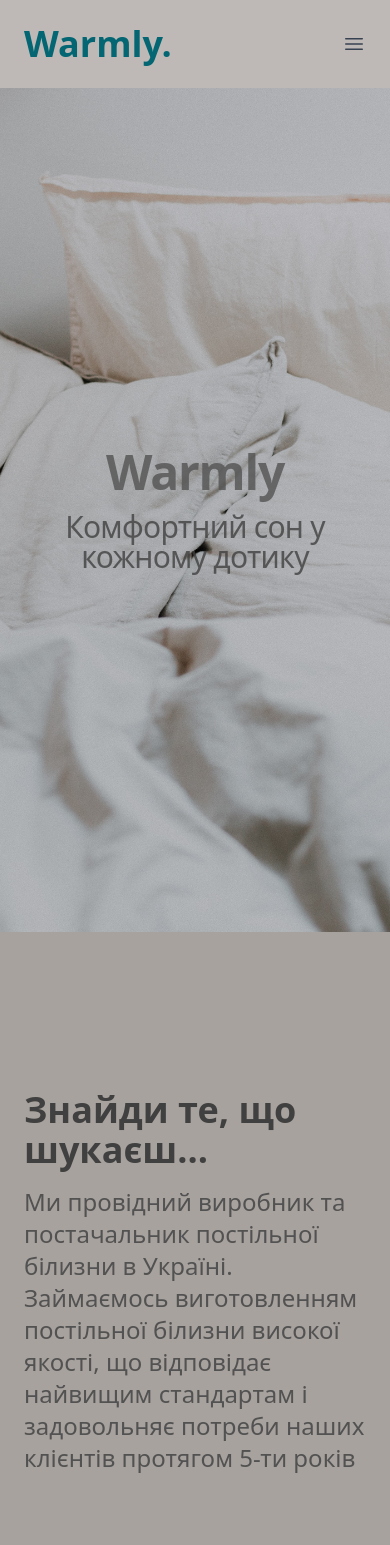
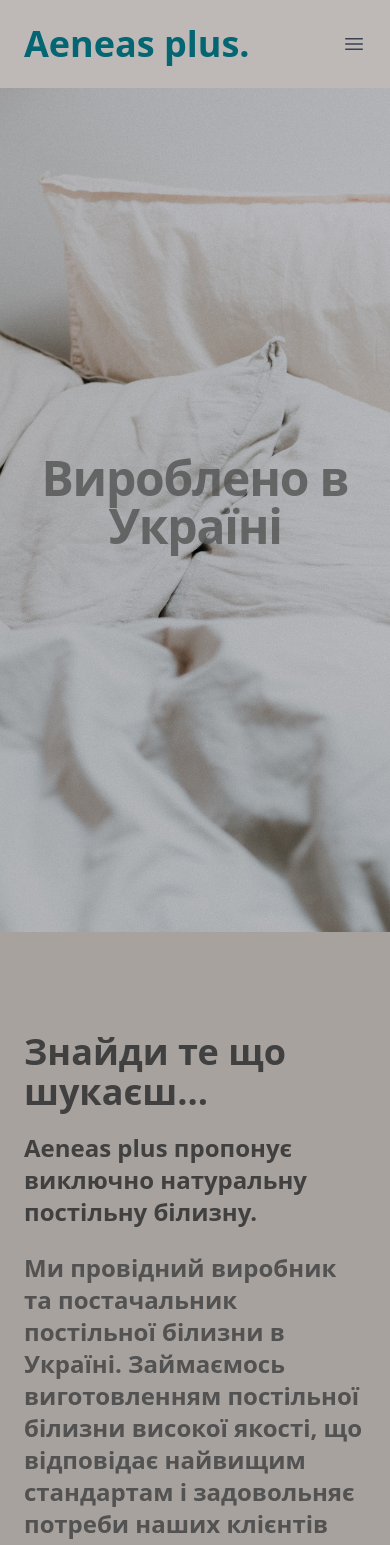
Before and after one commit to Yaroslavvvvvvvv/vue_vite_tailwind, a Vue app: page / in a window 390 px wide. Shown: the top 1545 px of the page. Built offline with nearby package versions, Linux system fonts and the light colour scheme; what tailwindcss-animated, vue3-smooth-scroll would draw is missing.

Commit message:
delete some components

```diff
--- a/src/App.vue
+++ b/src/App.vue
@@ -1,13 +1,11 @@
 =<script setup>
 
 import MyHeader from "./components/MyHeader.vue";
-import MyFooter from "./components/MyFooter.vue";
 </script>
 
 <template>
   <MyHeader/>
   <router-view></router-view>
-  <MyFooter/>
 </template>
 
 <style scoped>
--- a/src/components/AboutContent.vue
+++ b/src/components/AboutContent.vue
@@ -6,12 +6,8 @@
     <div class="bg-cover bg-center sticky top-0 h-screen flex flex-col items-center justify-center bg-bad">
       <h2 class="animate-fade-down animate-duration-1000 animate-ease-linear mb-4 text-center text-5xl font-extrabold
       leading-none tracking-tight text-neutral-600 md:text-6xl lg:text-6xl sm:text-6xl text-opacity-80">
-        Warmly
+        Вироблено в Україні
       </h2>
-      <p class="animate-fade-down animate-duration-1000 animate-ease-linear text-center text-3xl
-      leading-none tracking-tight text-neutral-700  md:text-4xl lg:text-4xl sm:text-3xl text-opacity-80">
-        Комфортний сон у кожному дотику
-      </p>
     </div>
     <div class="sticky top-0 h-screen flex flex-col items-center justify-center bg-stone-400 text-white">
       <div class="container my-24 mx-auto md:px-6">
@@ -24,15 +20,15 @@
               </div>
               <div class="w-full shrink-0 grow-0 basis-auto lg:w-6/12 xl:w-8/12">
                 <div class="px-6 py-12 md:px-12">
-                  <h2 class="mb-4 text-4xl font-extrabold text-neutral-700">
-                    Знайди те, що шукаєш...
+                  <h2 class="mb-4 text-4xl font-extrabold text-neutral-700 mt-10">
+                    Знайди те що шукаєш...
                   </h2>
-                  <p class="mb-4 text-2xl text-neutral-600">
+                  <p class="mt-5 text-2xl text-neutral-700 font-extrabold">
+                    Aeneas plus пропонує виключно натуральну постільну білизну.</p><br>
+                  <p class="mb-4 text-2xl text-neutral-600 font-extrabold">
                     Ми провідний виробник та постачальник постільної білизни в Україні. Займаємось виготовленням
-                    постільної
-                    білизни високої якості, що відповідає найвищим стандартам і задовольняє потреби наших клієнтів
-                    протягом
-                    5-ти років
+                    постільної білизни високої якості, що відповідає найвищим стандартам і задовольняє потреби наших
+                    клієнтів протягом 5-ти років.
                   </p>
                 </div>
               </div>
--- a/src/components/MyHeader.vue
+++ b/src/components/MyHeader.vue
@@ -20,7 +20,7 @@ const mobileMenuOpen = ref(false)
          aria-label="Global">
       <div class="flex lg:flex-1">
         <a href="#" class="-m-1.5 p-1.5">
-          <span class="text-4xl h-8 w-auto text-teal-700 font-black">Warmly.</span>
+          <span class="text-4xl h-8 w-auto text-teal-700 font-black">Aeneas plus.</span>
         </a>
       </div>
       <div class="flex lg:hidden">
@@ -31,11 +31,13 @@ const mobileMenuOpen = ref(false)
         </button>
       </div>
       <PopoverGroup class="hidden lg:flex lg:gap-x-12">
-        <router-link to="/" class="text-lg font-semibold leading-6 text-gray-900 hover:text-teal-700">Головна</router-link>
-        <router-link to="/catalog" class="text-lg font-semibold leading-6 text-gray-900 hover:text-teal-700">Каталог</router-link>
-        <a href="#" class="text-lg font-semibold leading-6 text-gray-900 hover:text-teal-700">Умови співпраці</a>
-        <a href="#" class="text-lg font-semibold leading-6 text-gray-900 hover:text-teal-700">Популярні запитання</a>
-        <a href="#" class="text-lg font-semibold leading-6 text-gray-900 hover:text-teal-700">Зв'язок з нами</a>
+        <router-link to="/" class="text-lg font-semibold leading-6 text-gray-900 hover:text-teal-700">Головна
+        </router-link>
+        <router-link to="/catalog" class="text-lg font-semibold leading-6 text-gray-900 hover:text-teal-700">Каталог
+        </router-link>
+        <router-link to="/footer" class="text-lg font-semibold leading-6 text-gray-900 hover:text-teal-700">Зв'язок з
+          нами
+        </router-link>
       </PopoverGroup>
     </nav>
     <Dialog as="div" class="lg:hidden" @close="mobileMenuOpen = false" :open="mobileMenuOpen">
@@ -56,18 +58,18 @@ const mobileMenuOpen = ref(false)
           <div class="-my-6 divide-y divide-gray-500/10">
             <div class="space-y-2 py-6">
               <router-link to="/"
-                           class="-mx-3 block rounded-lg px-3 py-2 text-base font-semibold leading-7 text-gray-900 hover:bg-gray-50">Головна</router-link>
+                           class="-mx-3 block rounded-lg px-3 py-2 text-base font-semibold leading-7 text-gray-900 hover:bg-gray-50">
+                Головна
+              </router-link>
               <router-link to="/catalog"
-                           class="-mx-3 block rounded-lg px-3 py-2 text-base font-semibold leading-7 text-gray-900 hover:bg-gray-50">Каталог</router-link>
-              <a href="#"
-                 class="-mx-3 block rounded-lg px-3 py-2 text-base font-semibold leading-7 text-gray-900 hover:bg-gray-50">Умови
-                співпраці</a>
-              <a href="#"
-                 class="-mx-3 block rounded-lg px-3 py-2 text-base font-semibold leading-7 text-gray-900 hover:bg-gray-50">Популярні
-                запитання</a>
-              <a href="#"
-                 class="-mx-3 block rounded-lg px-3 py-2 text-base font-semibold leading-7 text-gray-900 hover:bg-gray-50">Зв'язок
-                з нами</a>
+                           class="-mx-3 block rounded-lg px-3 py-2 text-base font-semibold leading-7 text-gray-900 hover:bg-gray-50">
+                Каталог
+              </router-link>
+              <router-link to="/footer"
+                           class="-mx-3 block rounded-lg px-3 py-2 text-base font-semibold leading-7 text-gray-900 hover:bg-gray-50">
+                Зв'язок
+                з нами
+              </router-link>
             </div>
           </div>
         </div>
--- a/src/router.js
+++ b/src/router.js
@@ -16,6 +16,12 @@ const routes = [
         name: 'list',
         component: () => import('./components/ProductList.vue'),
     },
+    {
+        path: '/footer',
+        name: 'footer',
+        component: () => import('./components/MyFooter.vue'),
+    },
+
 ];
 
 const router = createRouter({
--- a/src/views/Home.vue
+++ b/src/views/Home.vue
@@ -3,11 +3,13 @@
 
 import AboutContent from "../components/AboutContent.vue";
 import MyCatalog from "./MyCatalog.vue";
+import MyFooter from "../components/MyFooter.vue";
 </script>
 
 <template>
   <AboutContent/>
   <MyCatalog/>
+  <MyFooter/>
 </template>
 
 <style scoped>
```
